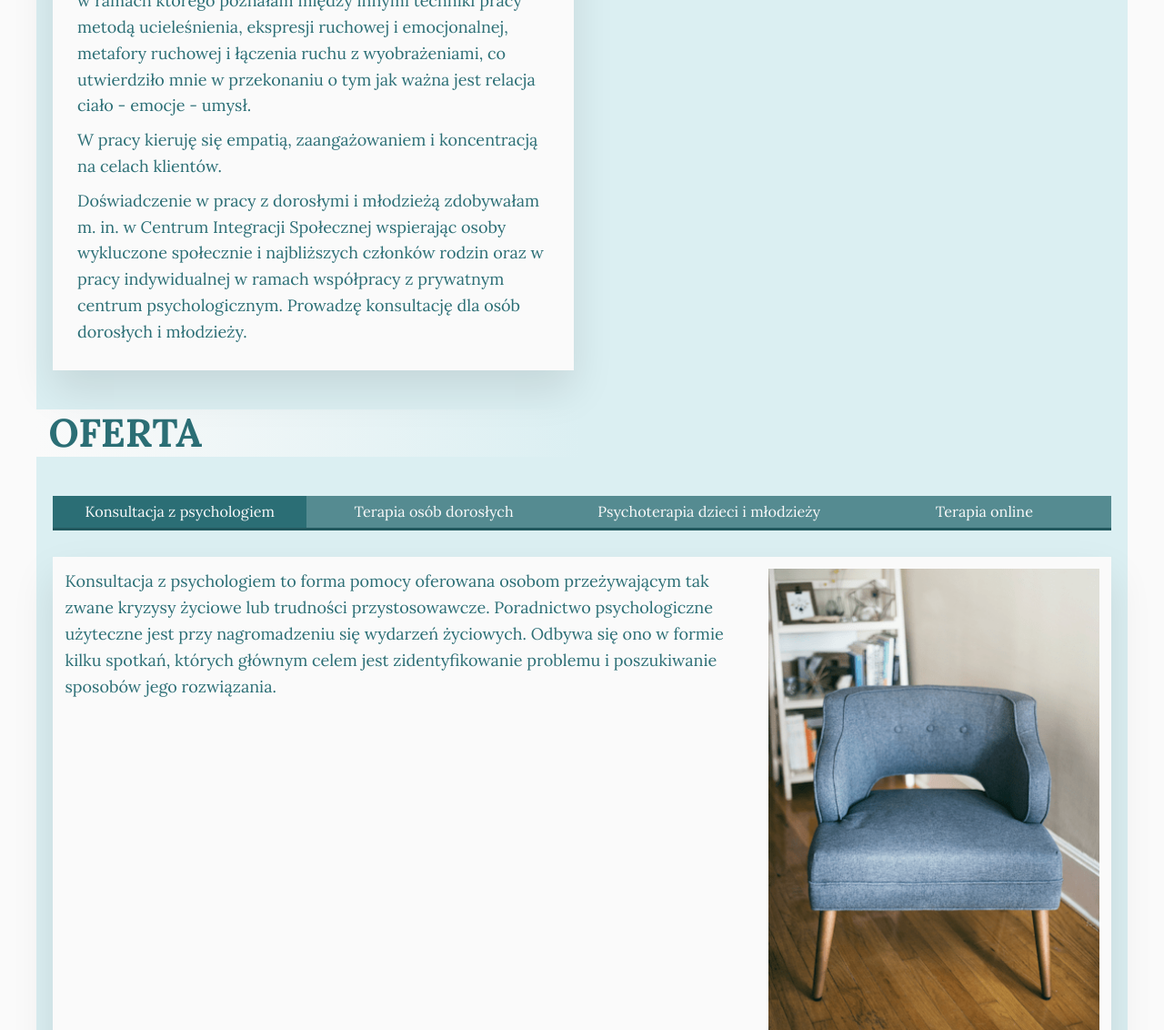
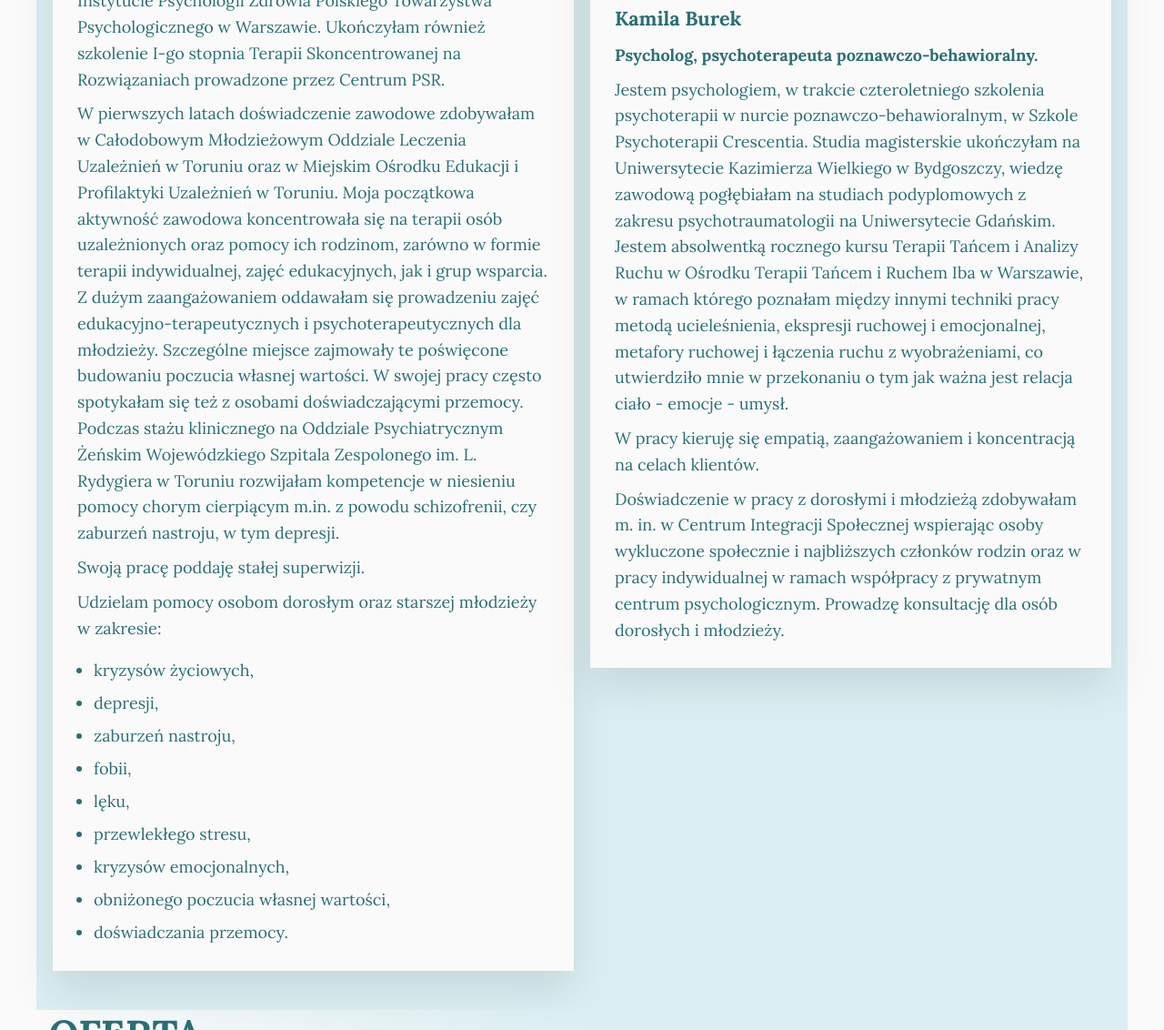
Before and after one commit to LuckyLuke83/sensumUpg, a plain HTML site: page index.html in a window 1280 px wide. Shown: the part 2397-3529 px from the top of the page at 91% size. Drawn offline with nearby package versions, Linux system fonts and the light colour scheme.

Commit message:
dodanie Julity

```diff
--- a/index.html
+++ b/index.html
@@ -105,40 +105,56 @@
                   </p>
                 </div>
               </div>
+
               <div class="spec-id">
                 <div class="spec-img">
-                  <img src="img/Kamila_500.png" alt="Kamila psycholog" />
+                  <img
+                    src="img/Julita_500.png"
+                    alt="Julita Kowalska psycholog"
+                  />
                 </div>
                 <div class="spec-opis">
-                  <h4>Kamila Burek</h4>
-                  <p class="spec-title">Psycholog, psychoterapeuta poznawczo-behawioralny.</p>
+                  <h4>Julita Kowalska</h4>
+                  <p class="spec-title">Psychoterapeuta, terapeuta uzależnień, pedagog.</p>
                   <p>
-                    Jestem psychologiem, w trakcie czteroletniego szkolenia
-                    psychoterapii w nurcie poznawczo-behawioralnym, w Szkole
-                    Psychoterapii Crescentia. Studia magisterskie ukończyłam na
-                    Uniwersytecie Kazimierza Wielkiego w Bydgoszczy, wiedzę
-                    zawodową pogłębiałam na studiach podyplomowych z zakresu
-                    psychotraumatologii na Uniwersytecie Gdańskim. Jestem
-                    absolwentką rocznego kursu Terapii Tańcem i Analizy Ruchu w
-                    Ośrodku Terapii Tańcem i Ruchem Iba w Warszawie, w ramach
-                    którego poznałam między innymi techniki pracy metodą
-                    ucieleśnienia, ekspresji ruchowej i emocjonalnej, metafory
-                    ruchowej i łączenia ruchu z wyobrażeniami, co utwierdziło
-                    mnie w przekonaniu o tym jak ważna jest relacja ciało -
-                    emocje - umysł.
+                    Jestem psychoterapeutką w trakcie czteroletniego szkolenia w nurcie poznawczo-behawioralnym akredytowanego przez Polskie Towarzystwo Terapii Poznawczo-Behawioralnej, którego jestem członkiem. Studia ukończyłam na Uniwersytecie Mikołaja Kopernika w Toruniu, w trakcie których przebywałam na rocznym stypendium na Carl von Ossietzky Universität Oldenburg. Jestem absolwentką Studium Terapii Uzależnień i Współuzależnienia przy Instytucie Psychologii Zdrowia Polskiego Towarzystwa Psychologicznego w Warszawie. Ukończyłam również szkolenie I-go stopnia Terapii Skoncentrowanej na Rozwiązaniach prowadzone przez Centrum PSR.
                   </p>
                   <p>
-                    W pracy kieruję się empatią, zaangażowaniem i koncentracją
-                    na celach klientów.
+                    W pierwszych latach doświadczenie zawodowe zdobywałam w Całodobowym Młodzieżowym Oddziale Leczenia Uzależnień w Toruniu oraz w Miejskim Ośrodku Edukacji i Profilaktyki Uzależnień w Toruniu. Moja początkowa aktywność zawodowa koncentrowała się na terapii osób uzależnionych oraz pomocy ich rodzinom, zarówno w formie terapii indywidualnej, zajęć edukacyjnych, jak i grup wsparcia. Z dużym zaangażowaniem oddawałam się prowadzeniu zajęć edukacyjno-terapeutycznych i psychoterapeutycznych dla młodzieży. Szczególne miejsce zajmowały te poświęcone budowaniu poczucia własnej wartości. W swojej pracy często spotykałam się też z osobami doświadczającymi przemocy.
+                    Podczas stażu klinicznego na Oddziale Psychiatrycznym Żeńskim Wojewódzkiego Szpitala Zespolonego im. L. Rydygiera w Toruniu rozwijałam kompetencje w niesieniu pomocy chorym cierpiącym m.in. z powodu schizofrenii, czy zaburzeń nastroju, w tym depresji.
                   </p>
+                  <p>Swoją pracę poddaję stałej superwizji.</p>
                   <p>
-                    Doświadczenie w pracy z dorosłymi i młodzieżą zdobywałam m.
-                    in. w Centrum Integracji Społecznej wspierając osoby
-                    wykluczone społecznie i najbliższych członków rodzin oraz w
-                    pracy indywidualnej w ramach współpracy z prywatnym centrum
-                    psychologicznym. Prowadzę konsultację dla osób dorosłych i
-                    młodzieży.
+                    Udzielam pomocy osobom dorosłym oraz starszej młodzieży w zakresie:
                   </p>
+
+                  <ul class="spec-ul">
+                    <li class="spec-li">
+                      kryzysów życiowych,
+                    </li>
+                    <li class="spec-li">
+                      depresji,
+                    </li>
+                    <li class="spec-li">
+                      zaburzeń nastroju,
+                    </li>
+                    <li class="spec-li">
+                      fobii,
+                    </li>
+                    <li class="spec-li">lęku,</li>
+                    <li class="spec-li">
+                      przewlekłego stresu,
+                    </li>
+                    <li class="spec-li">
+                      kryzysów emocjonalnych,
+                    </li>
+                    <li class="spec-li">
+                      obniżonego poczucia własnej wartości,
+                    </li>
+                    <li class="spec-li">
+                      doświadczania przemocy.
+                    </li>
+                  </ul>
                 </div>
               </div>
             </div>
@@ -146,7 +162,7 @@
               <div class="spec-id">
                 <div class="spec-img">
                   <img
-                    src="img/asia_500.png"
+                    src="img/Asia_500.png"
                     alt="Joanna Świercz-Kalwas psycholog"
                   />
                 </div>
@@ -201,6 +217,42 @@
                       </li>
                     </ul>
                   </div>
+                </div>
+              </div>
+              <div class="spec-id">
+                <div class="spec-img">
+                  <img src="img/Kamila_500.png" alt="Kamila psycholog" />
+                </div>
+                <div class="spec-opis">
+                  <h4>Kamila Burek</h4>
+                  <p class="spec-title">Psycholog, psychoterapeuta poznawczo-behawioralny.</p>
+                  <p>
+                    Jestem psychologiem, w trakcie czteroletniego szkolenia
+                    psychoterapii w nurcie poznawczo-behawioralnym, w Szkole
+                    Psychoterapii Crescentia. Studia magisterskie ukończyłam na
+                    Uniwersytecie Kazimierza Wielkiego w Bydgoszczy, wiedzę
+                    zawodową pogłębiałam na studiach podyplomowych z zakresu
+                    psychotraumatologii na Uniwersytecie Gdańskim. Jestem
+                    absolwentką rocznego kursu Terapii Tańcem i Analizy Ruchu w
+                    Ośrodku Terapii Tańcem i Ruchem Iba w Warszawie, w ramach
+                    którego poznałam między innymi techniki pracy metodą
+                    ucieleśnienia, ekspresji ruchowej i emocjonalnej, metafory
+                    ruchowej i łączenia ruchu z wyobrażeniami, co utwierdziło
+                    mnie w przekonaniu o tym jak ważna jest relacja ciało -
+                    emocje - umysł.
+                  </p>
+                  <p>
+                    W pracy kieruję się empatią, zaangażowaniem i koncentracją
+                    na celach klientów.
+                  </p>
+                  <p>
+                    Doświadczenie w pracy z dorosłymi i młodzieżą zdobywałam m.
+                    in. w Centrum Integracji Społecznej wspierając osoby
+                    wykluczone społecznie i najbliższych członków rodzin oraz w
+                    pracy indywidualnej w ramach współpracy z prywatnym centrum
+                    psychologicznym. Prowadzę konsultację dla osób dorosłych i
+                    młodzieży.
+                  </p>
                 </div>
               </div>
             </div>
--- a/js/script.js
+++ b/js/script.js
@@ -4,6 +4,7 @@ const btnNav = document.querySelector('.btn-mobile-nav');
 const headerEl = document.querySelector('.header');
 
 btnNav.addEventListener('click', function () {
+
   headerEl.classList.toggle('nav-open');
 });
 
```
Also changed, not shown: img/Ewelina.png (deleted), img/Julita_500.png (added), img/asia.png (deleted), img/pobrane.png (deleted), 1 other file.
